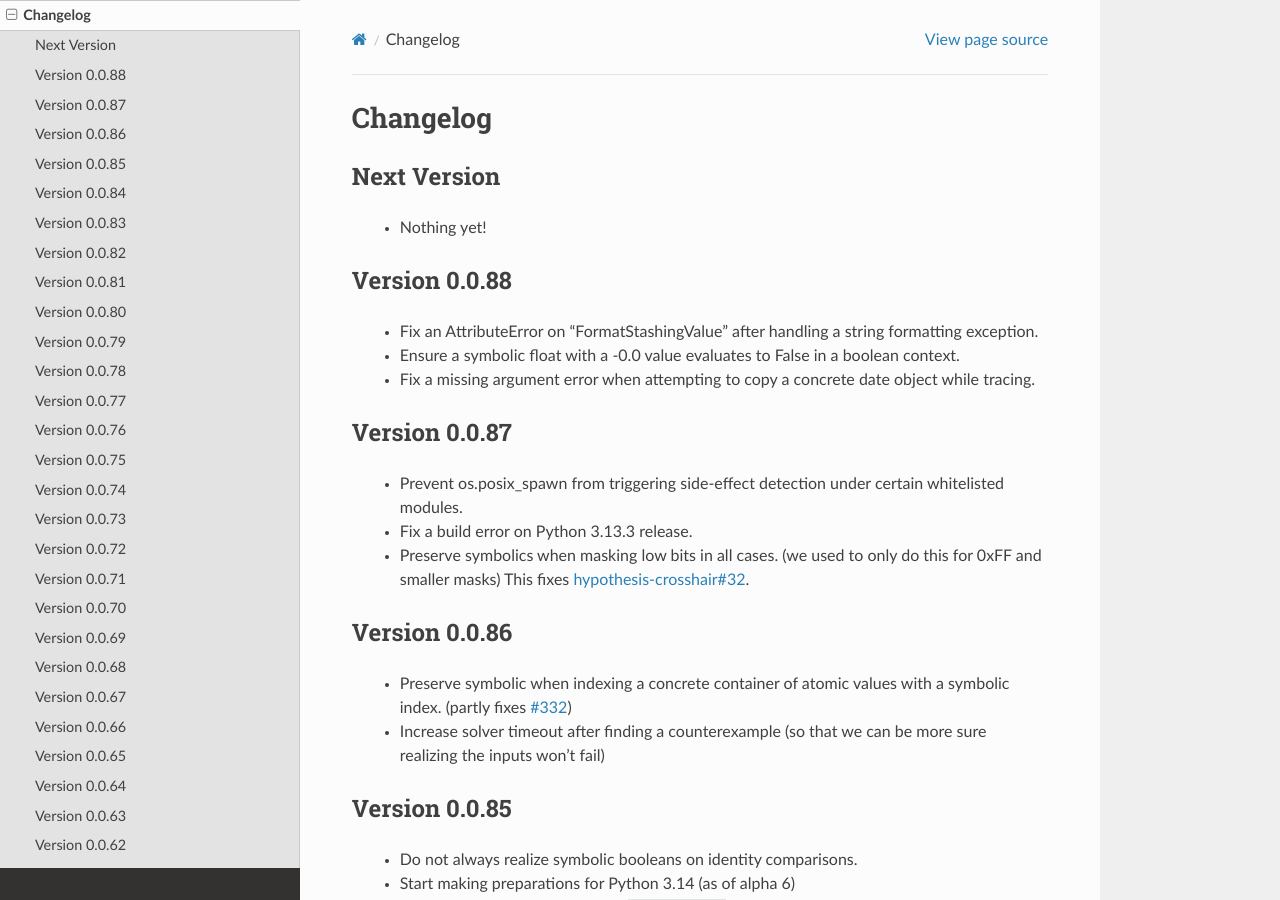
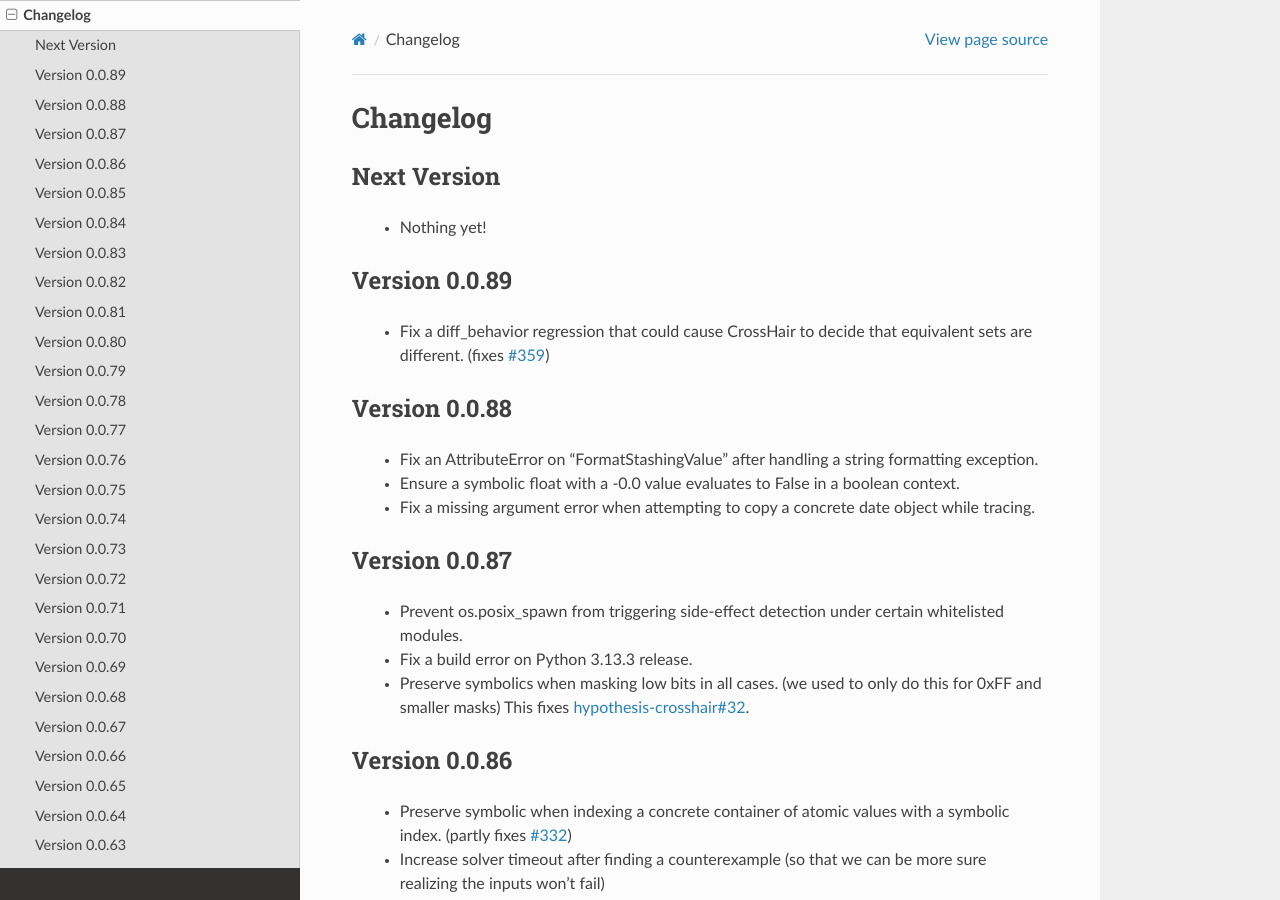
Before and after one commit to pschanely/CrossHair, a Sphinx documentation site: the page built from doc/source/changelog.rst, in a window 1280 px wide and 900 px high. Built offline with Sphinx 7.4.7 and the Read the Docs theme 3.1.0, drawn with Linux system fonts in a browser that asks for light colours; the version number is read from the project's files by our own code.

Commit message:
Update changelog

```diff
--- a/doc/source/changelog.rst
+++ b/doc/source/changelog.rst
@@ -7,6 +7,14 @@ Next Version
 ------------
 
   * Nothing yet!
+
+
+Version 0.0.89
+--------------
+
+  * Fix a diff_behavior regression that could cause CrossHair to decide
+    that equivalent sets are different.
+    (fixes `#359 <https://github.com/pschanely/CrossHair/issues/359>`__)
 
 
 Version 0.0.88
```
